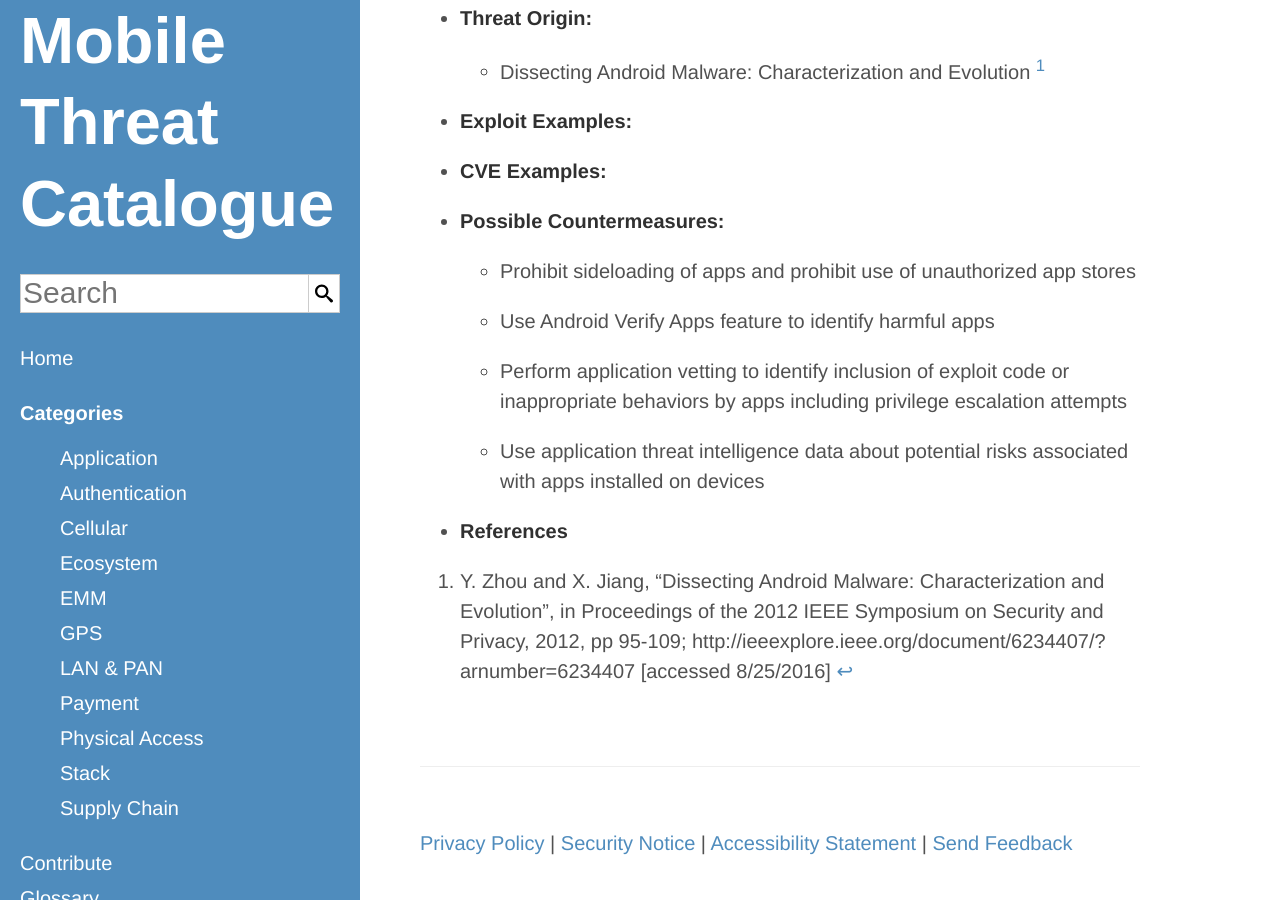
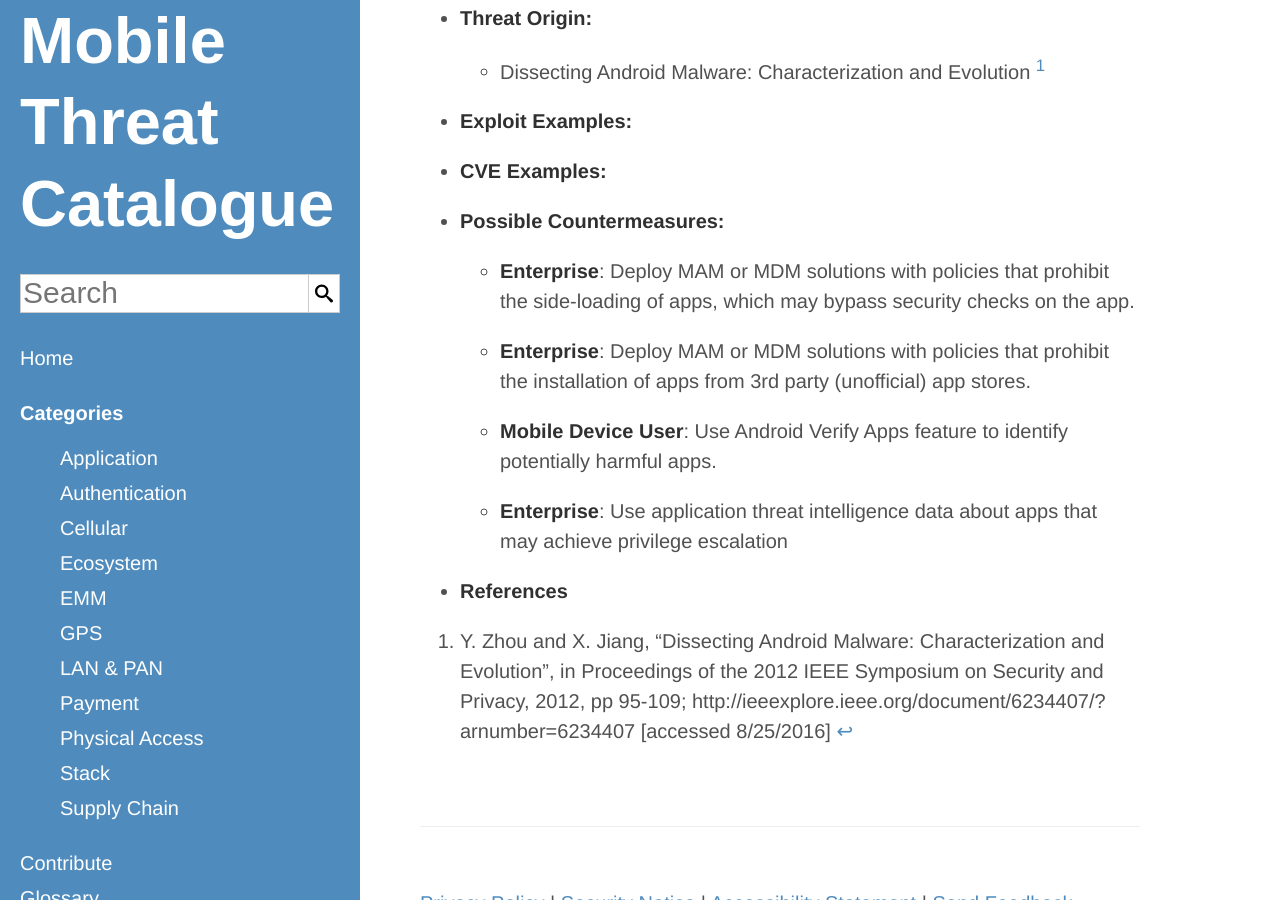
Before and after one commit to usnistgov/mobile-threat-catalogue, a Jekyll site: the page built from _application-threats/APP-26.md, in a window 1280 px wide and 900 px high, scrolled down 444 px. Built offline with Jekyll 4.4.1, drawn with Linux system fonts in a browser that asks for light colours.

Commit message:
#13: update countermeasures and actors

```diff
--- a/_application-threats/APP-26.md
+++ b/_application-threats/APP-26.md
@@ -7,8 +7,13 @@
     ExploitExample:
     CVEExample:
     PossibleCountermeasures:
-        - "Prohibit sideloading of apps and prohibit use of unauthorized app stores"
-        - "Use Android Verify Apps feature to identify harmful apps"
-        - "Perform application vetting to identify inclusion of exploit code or inappropriate behaviors by apps including privilege escalation attempts"
-        - "Use application threat intelligence data about potential risks associated with apps installed on devices"
+        "Deploy MAM or MDM solutions with policies that prohibit the side-loading of apps, which may bypass security checks on the app.":
+            - Enterprise
+        "Deploy MAM or MDM solutions with policies that prohibit the installation of apps from 3rd party (unofficial) app stores.":
+            - Enterprise
+        "Use Android Verify Apps feature to identify potentially harmful apps.":
+            - Mobile Device User
+        "Use application threat intelligence data about apps that may achieve privilege escalation":
+            - Enterprise
+
 ---
```
